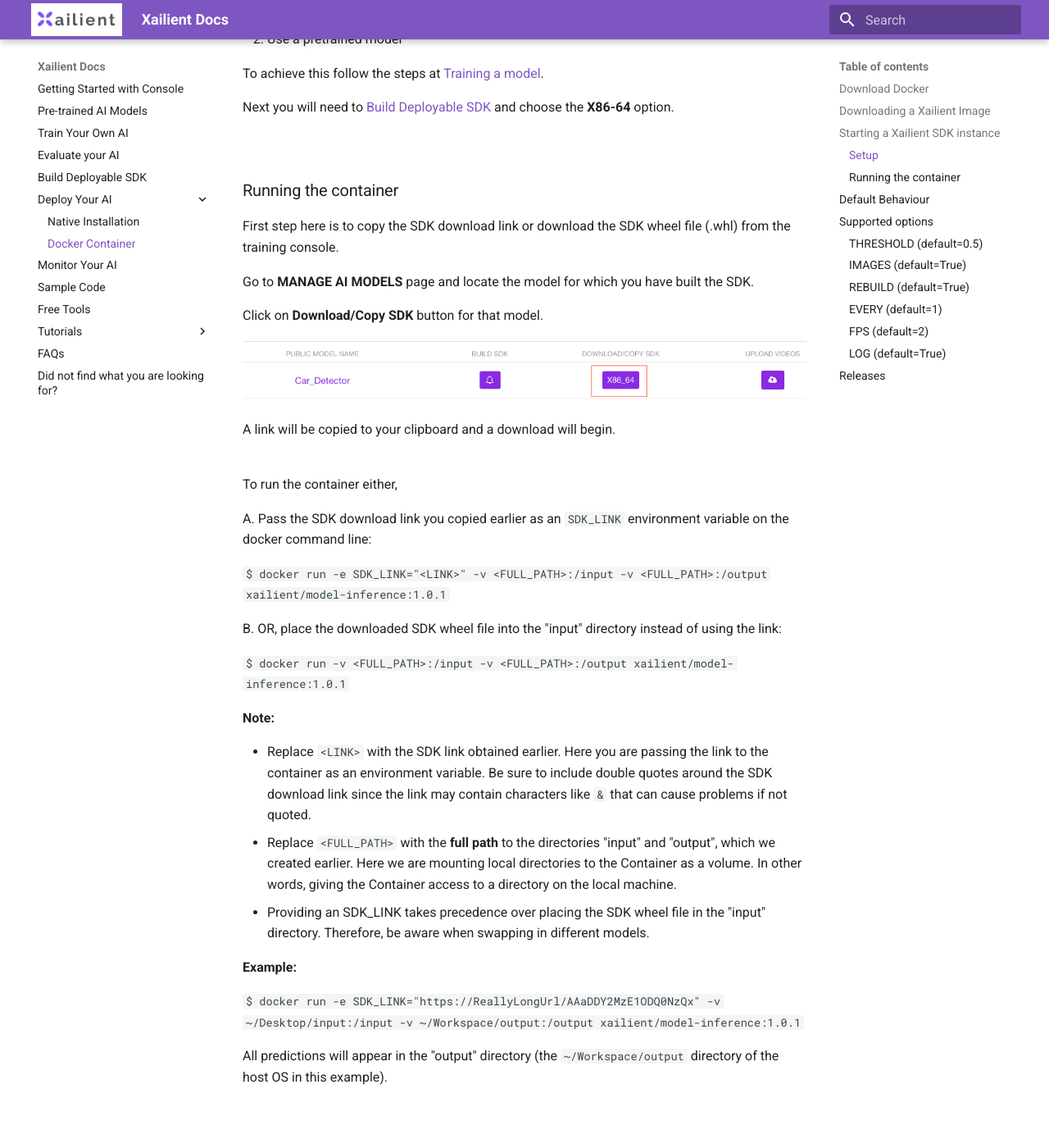
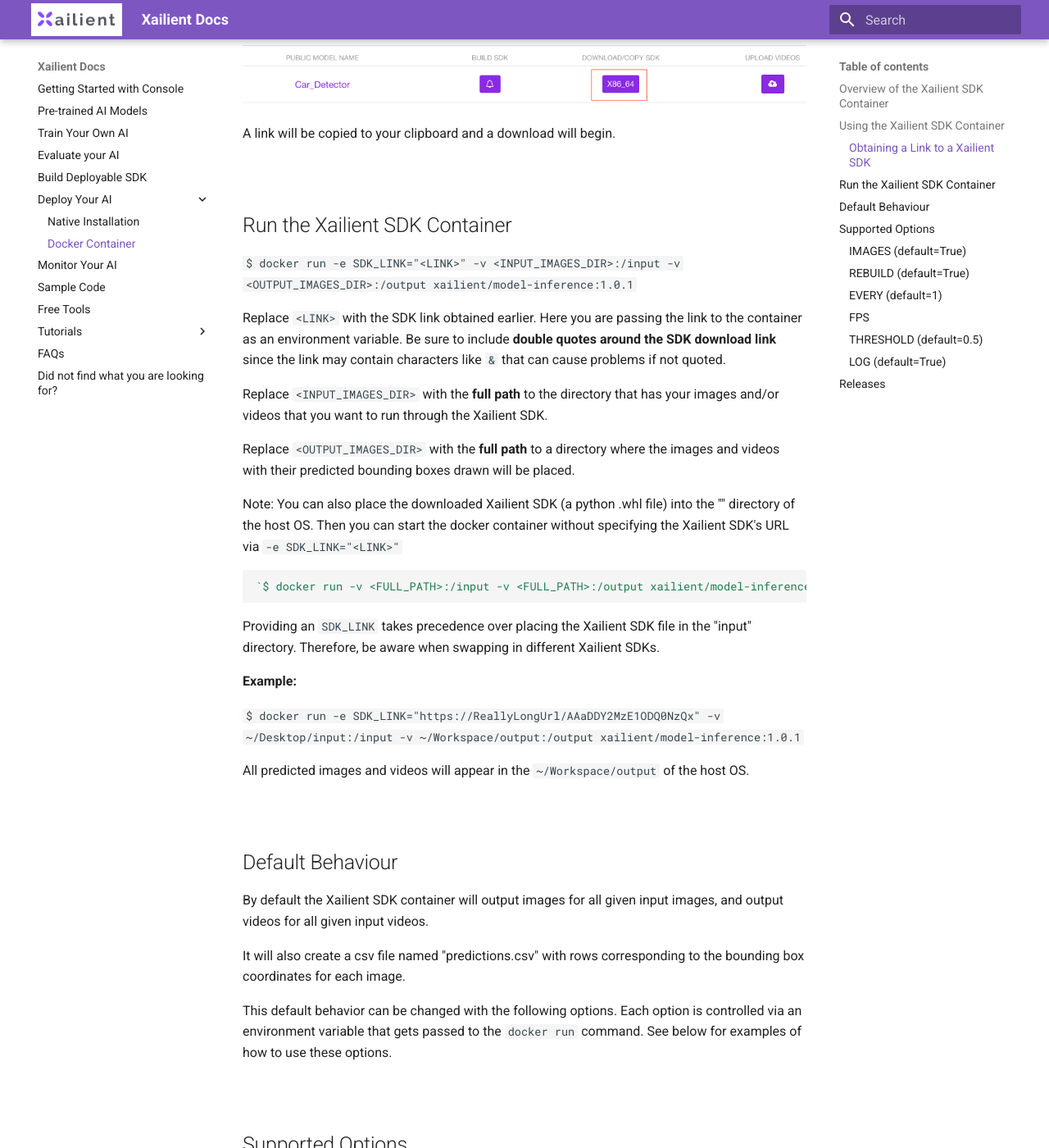
Before and after one commit to xailient-public/docs, an MkDocs documentation site: the page built from docs/container.md, in a window 1280 px wide and 1400 px high, scrolled down 1371 px. Shown: the whole window at 82% size. Built offline with MkDocs 1.6.1 and Material for MkDocs 9.7.7, drawn with Linux system fonts in a browser that asks for light colours; some of the changed text lies outside the part shown.

Commit message:
Reduced amount that needs to be read to get to basic SDK container usage

```diff
--- a/docs/container.md
+++ b/docs/container.md
@@ -3,49 +3,41 @@
 </p>
 <br>
 
-We also offer Docker Containers as an option to deploy your trained models from your desktop.
-This option is a great way to test the Xailient SDK without worrying about the installation process or the requirements of your device.
+While the Xailient SDK is designed to provide state of the art performance on low power IoT devices
+we also offer a Docker container as an option to deploy your trained models from your desktop.
+This option is a great way to see the Xailient SDK in action using a desktop OS like Mac or Windows.
 
 We recommend this option for users who don't have access to an IoT device or Linux VM, or that simply want to be able to use a Xailient SDK from their Mac or Windows computers.
 
 The latest version (1.0.1) of our container enables users to **batch process images and videos** using their own custom trained model.
 
-## Download Docker
-New to Docker and containerization?
+## Overview of the Xailient SDK Container
 
-* [Download Docker Desktop](https://www.docker.com/products/docker-desktop)
-* [Find out more about container technology](https://www.docker.com/resources/what-container)
+The Xailient SDK container makes it easy to see the bounding boxes predicted by the Xailient SDK on a set of images or videos
+of your choosing. Simply start the Xailient SDK container by pointing it to an input directory full of images or videos and it will
+populate the output directory with images and/or videos with predicted bounding boxes drawn on each image (or frame of video).
+
+When processing videos you can choose to have the Xailient SDK container output each frame of the video as an image (with bounding
+boxes drawn of course!). Or you can choose to have it output a video so you can see what the Xailient SDK might look like in
+real time.
 
 <br>
-## Downloading a Xailient Image
-Run the following command to pull our latest image from Docker Hub
+## Using the Xailient SDK Container
 
-`$ docker pull xailient/model-inference:1.0.1`
+First, [download and install Docker Desktop](https://www.docker.com/products/docker-desktop).
 
-If successful run `$ docker images` and check if the image "xailent/model-inference" appears in the list.
+Next, you must **ensure you have a trained model** to use.
+You can either:
+
+1. Use a [pretrained model](https://console.xailient.com/user/listModel) available in the Xailient console, OR
+2. Train a custom model. To achieve this follow the steps at [Training a model](custom_models.md).
+
+Next you will need to [Build a Xailient SDK](buildSdk.md) and choose the **X86-64** option.
 
 <br>
-## Starting a Xailient SDK instance
-### Setup
-- On your local machine create two directories called "input" and "output".
-- Place any images or videos you want to run inference on in the directory called "input".
+### Obtaining a Link to a Xailient SDK
 
-<br>
-Before running the Container, you must first **ensure you have a trained model** to use.
-You can either:
-
-1. Train a custom model
-2. Use a pretrained model
-
-To achieve this follow the steps at [Training a model](custom_models.md).
-
-Next you will need to [Build Deployable SDK](buildSdk.md) and choose the **X86-64** option.
-
-<br>
-### Running the container
-First step here is to copy the SDK download link or download the SDK wheel file (.whl) from the training console.
-
-Go to __MANAGE AI MODELS__ page and locate the model for which you have built the SDK.
+Go to the [MANAGE AI MODEL page](https://console.xailient.com/user/listModel) and locate the model for which you have built the SDK.
 
 Click on __Download/Copy SDK__ button for that model.
 
@@ -56,85 +48,81 @@ Click on __Download/Copy SDK__ button for that model.
 A link will be copied to your clipboard and a download will begin.
 
 <br>
-To run the container either,
+## Run the Xailient SDK Container
 
-A. Pass the SDK download link you copied earlier as an `SDK_LINK` environment variable on the docker command line:
+  `$ docker run -e SDK_LINK="<LINK>" -v <INPUT_IMAGES_DIR>:/input -v <OUTPUT_IMAGES_DIR>:/output xailient/model-inference:1.0.1`
 
-  `$ docker run -e SDK_LINK="<LINK>" -v <FULL_PATH>:/input -v <FULL_PATH>:/output xailient/model-inference:1.0.1`
+Replace `<LINK>` with the SDK link obtained earlier. Here you are passing the link to the container as an environment variable.
+Be sure to include __double quotes around the SDK download link__ since the link may contain characters like `&` that can cause problems if not quoted.
 
-B. OR, place the downloaded SDK wheel file into the "input" directory instead of using the link:
+Replace `<INPUT_IMAGES_DIR>` with the __full path__ to the directory that has your images and/or videos that you want to
+run through the Xailient SDK.
 
-`$ docker run -v <FULL_PATH>:/input -v <FULL_PATH>:/output xailient/model-inference:1.0.1`
+Replace `<OUTPUT_IMAGES_DIR>` with the __full path__ to a directory where the images and videos with their predicted bounding
+boxes drawn will be placed.
 
-**Note:**
+Note: You can also place the downloaded Xailient SDK (a python .whl file) into the "<INPUT_IMAGES_DIR>" directory of the host OS.
+ Then you can start the docker container without specifying the Xailient SDK's URL via `-e SDK_LINK="<LINK>"`
 
-- Replace `<LINK>` with the SDK link obtained earlier. Here you are passing the link to the container as an environment variable.
-Be sure to include double quotes around the SDK download link since the link may contain characters like `&` that can cause problems if not quoted.
-- Replace `<FULL_PATH>` with the **full path** to the directories "input" and "output", which we created earlier. Here we are mounting local directories to the Container as a volume. In other words, giving the Container access to a directory on the local machine.
-- Providing an SDK_LINK takes precedence over placing the SDK wheel file in the "input" directory. Therefore, be aware when swapping in different models.
+    `$ docker run -v <FULL_PATH>:/input -v <FULL_PATH>:/output xailient/model-inference:1.0.1`
+
+Providing an `SDK_LINK` takes precedence over placing the Xailient SDK file in the "input" directory. Therefore, be aware when swapping in different Xailient SDKs.
 
 **Example:**
 
 `$ docker run -e SDK_LINK="https://ReallyLongUrl/AAaDDY2MzE1ODQ0NzQx" -v ~/Desktop/input:/input -v ~/Workspace/output:/output xailient/model-inference:1.0.1`
 
-All predictions will appear in the "output" directory (the `~/Workspace/output` directory of the host OS in this example).
+All predicted images and videos will appear in the `~/Workspace/output` of the host OS.
 
 <br>
 ## Default Behaviour
 
-Placing the following in the "input" directory:
+By default the Xailient SDK container will output images for all given input images, and output videos for all given input videos.
 
-- SDK wheel file: xailient-1.0.4-py3-none-linux_x86_64.whl
-- An image called car.jpeg
-- A video called traffic.mp4
+It will also create a csv file named "predictions.csv" with rows corresponding to the bounding box coordinates for each image.
 
-and running
-`$ docker run -v <FULL_PATH>:/input -v <FULL_PATH>:/output xailient/model-inference:1.0.1`
-
-You will find in the output directory:
-
-- A csv file named "predictions.csv" with rows corresponding to the bounding box coordinates for each image.
-- car_output.jpeg with bounding boxes drawn.
-- Further images with bounding boxes which correspond to the frames from the video file traffic.mp4
+This default behavior can be changed with the following options. Each option is controlled via an environment variable that
+gets passed to the `docker run` command. See below for examples of how to use these options.
 
 <br>
-## Supported options
-
-### THRESHOLD (default=0.5)
-Play around with different confidence thresholds by passing in the environment variable THRESHOLD when running the Container instance. E.g.
-
-**Example:**
-`$ docker run -e THRESHOLD='0.8' -v <FULL_PATH>:/input -v <FULL_PATH>:/output xailient/model-inference:1.0.1`
+## Supported Options
 
 ### IMAGES (default=True)
-Controls whether images with predicted bounding boxes are created in the output directory.
+Controls whether images with predicted bounding boxes are created in the output directory for input images.
 To disable this set the environment variable IMAGES to False.
 
 **Example:**
 `$ docker run -e IMAGES=False -v <FULL_PATH>:/input -v <FULL_PATH>:/output xailient/model-inference:1.0.1`
 
 ### REBUILD (default=True)
-Reconstruct videos with bounding boxes on each frame.
-You can output the original videos with bounding boxes drawn on each frame with the environment variable REBUILD. You can also pass another variable FPS to set the framerate, default is 2.
+Controls whether videos with predicted bounding boxes are created in the output directory for input videos.
+See the `FPS` and `EVERY` option for even more control over the output video that gets created.
 
-This functionality can be combined with choosing the ith frame to do inference with the EVERY option.
+If `REBUILD` is False then one output image is created for each frame of the video. The output image names will be the same
+name as the video file, with a `_1`, `_2`, etc appended.
+So an input video named `FrontDoor-Oct-14-2020.mp4` will cause output images named `FrontDoor-Oct-14-2020_1.jpg`,
+`FrontDoor-Oct-14-2020_2.jpg`, etc to be created in the output directory.
 
 **Example:**
-`$ docker run -e EVERY=20 -e REBUILD=True -e FPS=10 -v <FULL_PATH>:/input -v <FULL_PATH>:/output xailient/model-inference:1.0.1`
+`$ docker run -e EVERY=20 -e REBUILD=True -v <FULL_PATH>:/input -v <FULL_PATH>:/output xailient/model-inference:1.0.1`
 
 ### EVERY (default=1)
 Perform inference on every ith frame of all given videos.
-As an example, you could perform inference on every 20th frame in a video with the environment variable EVERY.
 
 **Example:**
 `$ docker run -e EVERY=20 -v <FULL_PATH>:/input -v <FULL_PATH>:/output xailient/model-inference:1.0.1`
 
-### FPS (default=2)
-The reconstructed video will have this many frames per second.
-As an example, you can create an output video at 30 FPS with the environment variable FPS.
+### FPS
+Reconstructed videos will have this many frames per second.
 
 **Example:**
 `$ docker run -e FPS=30 -v <FULL_PATH>:/input -v <FULL_PATH>:/output xailient/model-inference:1.0.1`
+
+### THRESHOLD (default=0.5)
+Play around with different confidence thresholds by passing in the environment variable THRESHOLD when running the Container instance.
+
+**Example:**
+`$ docker run -e THRESHOLD='0.8' -v <FULL_PATH>:/input -v <FULL_PATH>:/output xailient/model-inference:1.0.1`
 
 ### LOG (default=True)
 Controls whether a .csv file with bounding boxes for all predicted images is created in the output directory.
```
